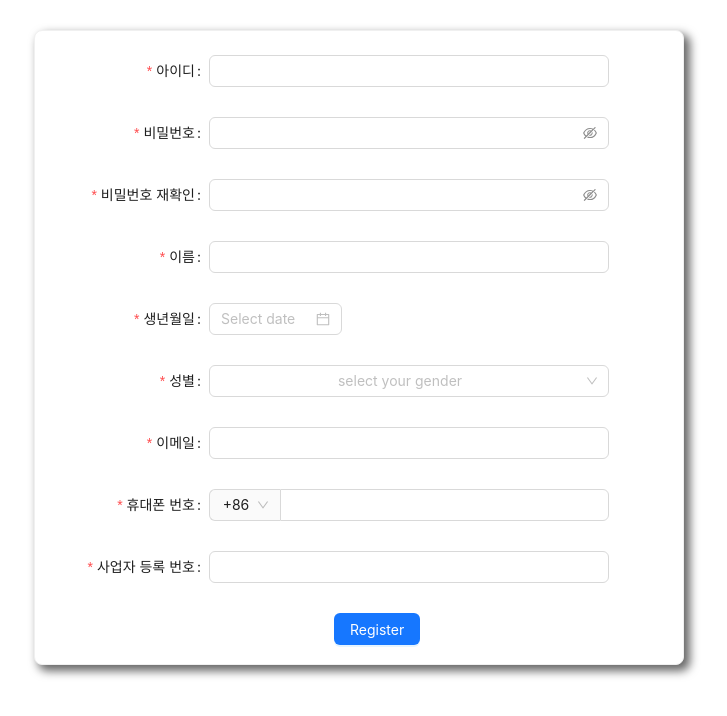
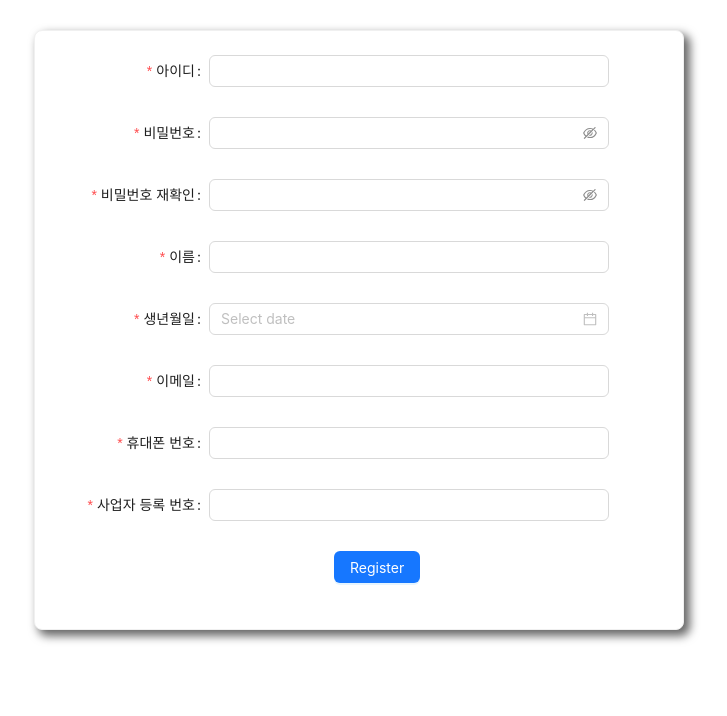
Before and after one commit to SJ-wannabe/baekban_frontend, a React (Create React App) app in the folder client/: page /register in a window 1280 px wide. Shown: the top 716 px of the page, without its empty margins (281-1008 px from the left). Built offline with nearby package versions, Linux system fonts and the light colour scheme.

Commit message:
[Feat] 회원가입 기능 개발(#13)
* axios 패키지 추가
* 성별 input 제거
* 폼 데이터 전송

```diff
--- a/client/package.json
+++ b/client/package.json
@@ -11,6 +11,7 @@
     "@types/react": "^18.0.27",
     "@types/react-dom": "^18.0.10",
     "antd": "^5.1.6",
+    "axios": "^1.3.2",
     "eslint-plugin-storybook": "^0.6.10",
     "react": "^18.2.0",
     "react-dom": "^18.2.0",
--- a/client/src/pages/Register/Register.tsx
+++ b/client/src/pages/Register/Register.tsx
@@ -1,19 +1,19 @@
 import React from 'react';
 
+import {Button, Form, Input, DatePicker, Card, Col} from 'antd';
+import type {DatePickerProps} from 'antd';
+import axios from 'axios';
 import './Register.css';
-import {Button, Form, Input, Select, DatePicker, Card, Col} from 'antd';
 import styled from 'styled-components';
 
 const RegisterStyleCard = styled(Card)`
   display: flex;
   width: 650px;
-  height: 635px;
+  height: 600px;
   margin: 30px auto;
 
   box-shadow: 5px 5px 10px 1px rgba(0, 0, 0, 0.6);
 `;
-
-const {Option} = Select;
 
 const formItemLayout = {
   labelCol: {
@@ -45,21 +45,27 @@ const tailFormItemLayout = {
   },
 };
 
+let birth = '0';
+
+const onChange: DatePickerProps['onChange'] = (date, dateString) => {
+  console.log(date, dateString);
+  birth = dateString;
+};
+
 function Register() {
   const [form] = Form.useForm();
 
   const onFinish = (values: any) => {
     console.log('Received values of form: ', values);
+
+    const data = {
+      ...values,
+      birth,
+    };
+    axios.post('http://localhost:3000/users', data).then(res => {
+      console.log(res.data);
+    });
   };
-
-  const prefixSelector = (
-    <Form.Item name="prefix" noStyle>
-      <Select style={{width: 70}}>
-        <Option value="86">+86</Option>
-        <Option value="87">+87</Option>
-      </Select>
-    </Form.Item>
-  );
 
   return (
     <RegisterStyleCard>
@@ -75,7 +81,7 @@ function Register() {
         scrollToFirstError
       >
         <Form.Item
-          name="id"
+          name="userid"
           label="아이디"
           rules={[{required: true, message: '아이디를 입력해주세요!'}]}
         >
@@ -129,21 +135,11 @@ function Register() {
           <Input />
         </Form.Item>
         <Form.Item name="date-picker" label="생년월일" {...config}>
-          <Col span={8}>
-            <DatePicker />
-          </Col>
+          {/* <Col span={8}> */}
+          <DatePicker onChange={onChange} style={{width: 400}} />
+          {/* </Col> */}
         </Form.Item>
 
-        <Form.Item
-          name="gender"
-          label="성별"
-          rules={[{required: true, message: '성별을 선택해주세요!'}]}
-        >
-          <Select placeholder="select your gender">
-            <Option value="male">남자</Option>
-            <Option value="female">여자</Option>
-          </Select>
-        </Form.Item>
         <Form.Item
           name="email"
           label="이메일"
@@ -161,21 +157,21 @@ function Register() {
           <Input />
         </Form.Item>
         <Form.Item
-          name="phone"
+          name="phoneNumber"
           label="휴대폰 번호"
           rules={[{required: true, message: '휴대폰 번호를 입력해주세요!'}]}
         >
-          <Input addonBefore={prefixSelector} style={{width: '100%'}} />
+          <Input type="number" style={{width: '100%'}} />
         </Form.Item>
 
         <Form.Item
-          name="companyRegisterNumber"
+          name="businessRegistrationNumber"
           label="사업자 등록 번호"
           rules={[
             {required: true, message: '사업자 등록 번호를 입력해주세요!'},
           ]}
         >
-          <Input />
+          <Input type="number" />
         </Form.Item>
 
         <Form.Item {...tailFormItemLayout}>
```
Also changed, not shown: 1 other file (tests, documents, lock files or other folders).
